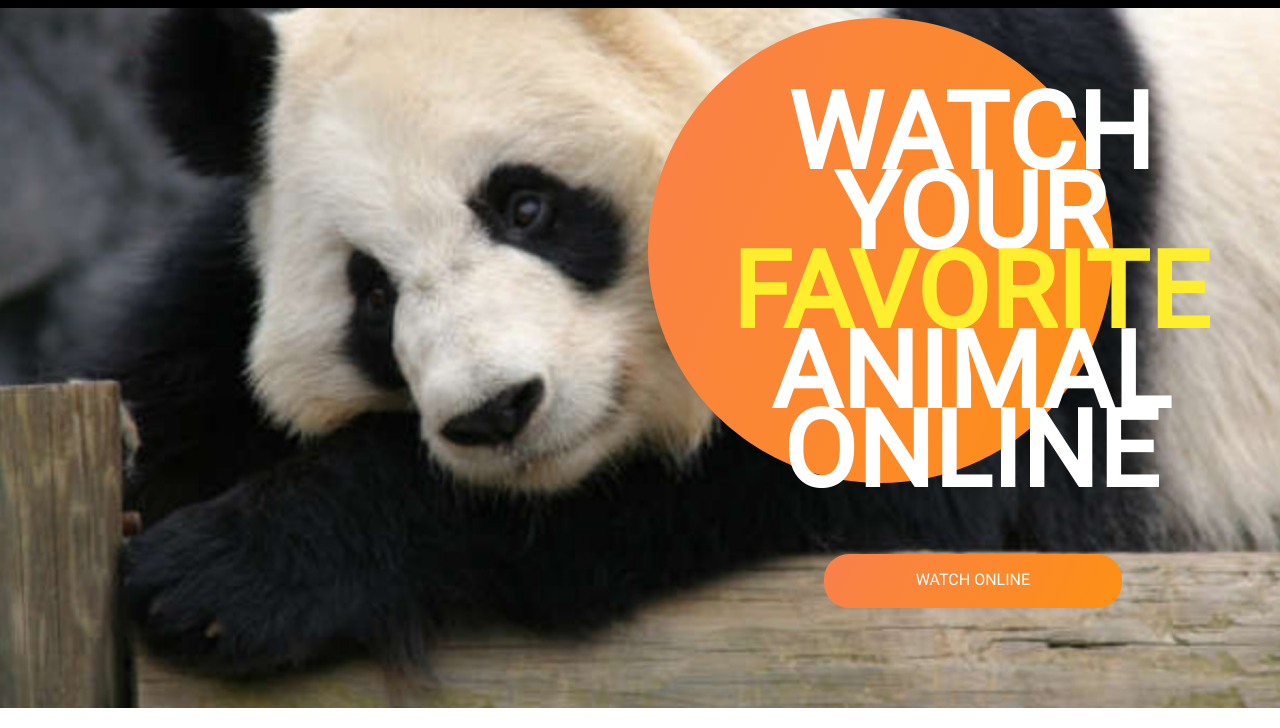
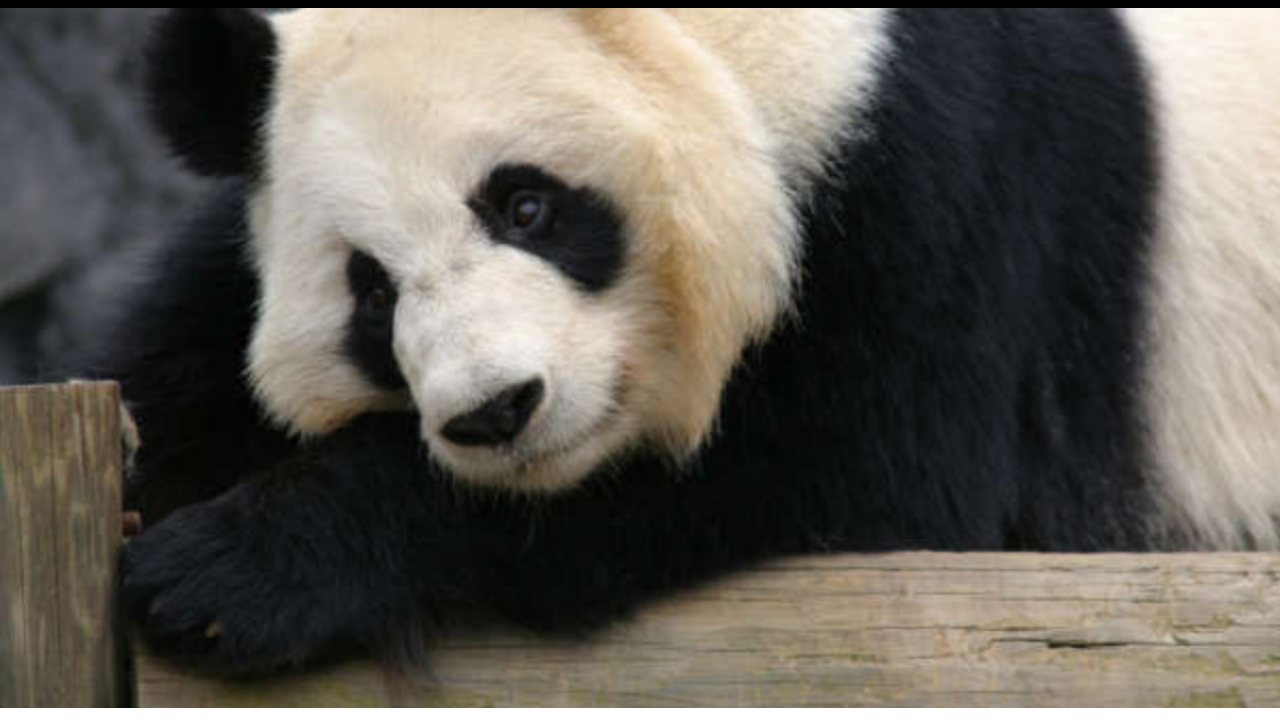
Before and after one commit to Matushini97/zoo-land, a plain HTML site: page pages/donate/donate.html in a window 1280 px wide. Shown: the part 72-800 px from the top of the page. Drawn offline with nearby package versions, Linux system fonts and the light colour scheme; files that its build step writes are made by us from their sources.

```diff
--- a/pages/donate/donate.html
+++ b/pages/donate/donate.html
@@ -35,13 +35,7 @@
 
                 </div>
             </header>
-            <section class="main-section">
 
-                <div class="main-section__wrapper"><h2 class="main-section__title">WATCH YOUR <span id="fav">FAVORITE</span> ANIMAL ONLINE</h2></div>
-                <div class="main-section__circle"></div>
-                <button class="main-section__btn btn1">WATCH ONLINE</button>
-
-            </section>
 
         </div>
 </body>
```
Also changed, not shown: pages/donate/donate.sass (added).
